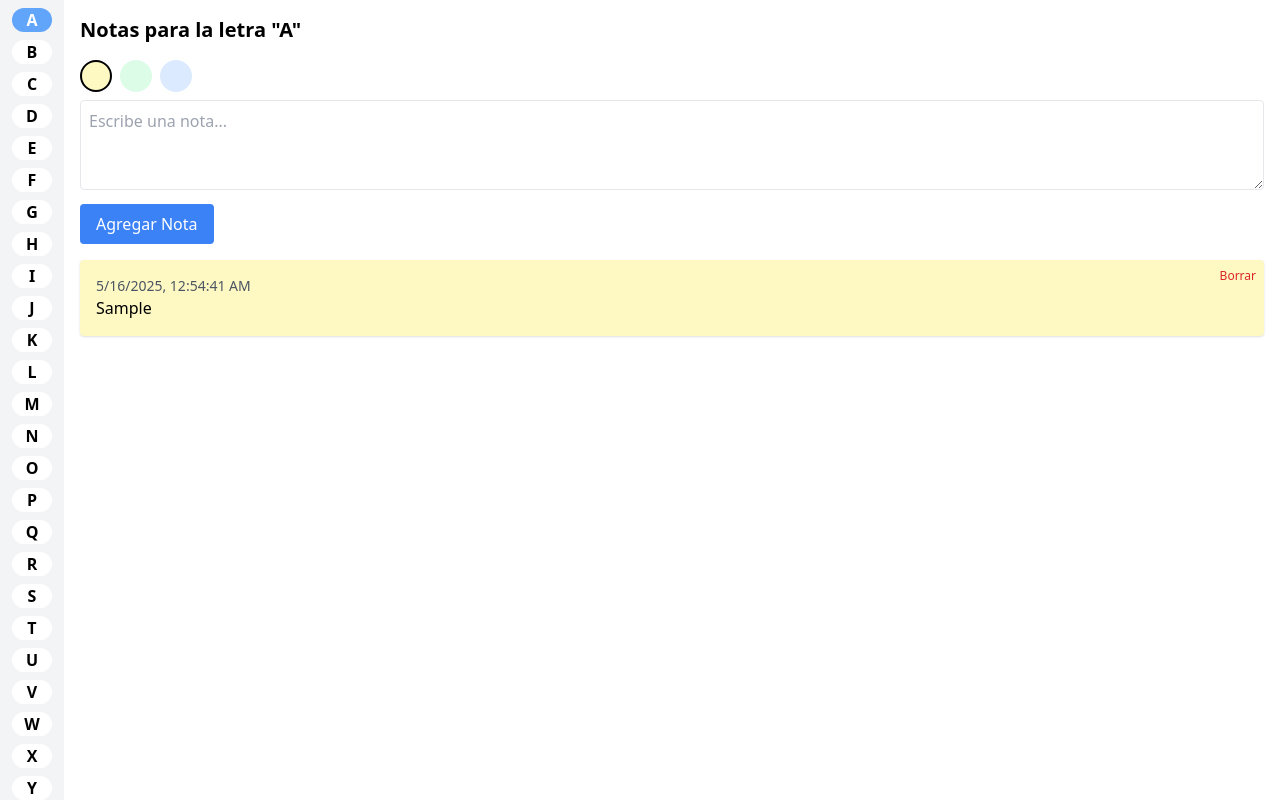
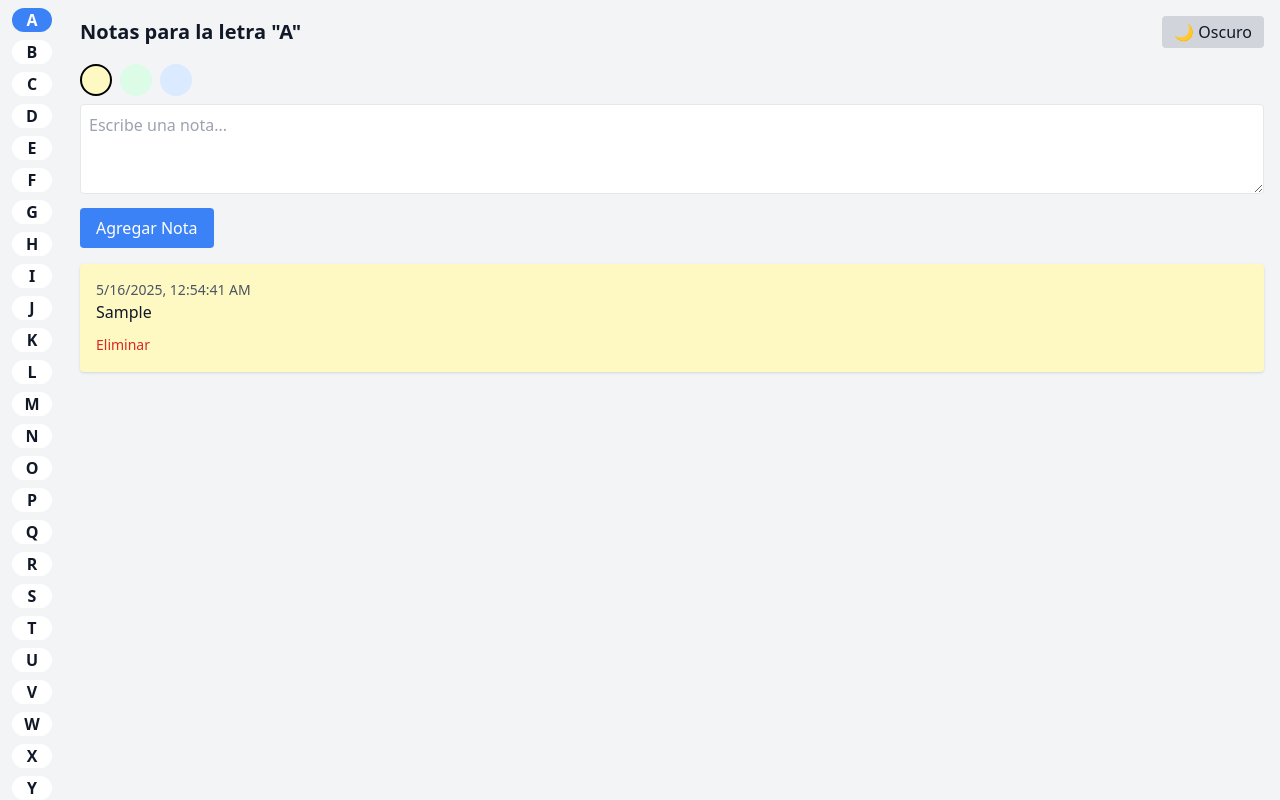
Before and after one commit to automatizacion-it/x1, a React (Vite) app: page / in a window 1280 px wide. Both pictures are taken after typing "Sample" into the empty fields and a click on the button "Agregar Nota". Built offline with nearby package versions, Linux system fonts and the light colour scheme.

Commit message:
OOOOOOOO21a

```diff
--- a/src/App.jsx
+++ b/src/App.jsx
@@ -1,23 +1,32 @@
-import { useState, useEffect, useRef } from "react";
+import { useState, useEffect } from "react";
 
-const letters = Array.from({ length: 26 }, (_, i) => String.fromCharCode(65 + i));
-const colors = ["bg-yellow-100", "bg-green-100", "bg-blue-100"];
+const letters = Array.from({ length: 26 }, (_, i) =>
+  String.fromCharCode(65 + i)
+);
+const colors = ["notaAmarilla", "notaVerde", "notaAzul"];
 
 export default function LibretaNotas() {
   const [selectedLetter, setSelectedLetter] = useState("A");
   const [notes, setNotes] = useState({});
   const [newNoteText, setNewNoteText] = useState("");
   const [selectedColor, setSelectedColor] = useState(colors[0]);
-  const lastDeletedNote = useRef(null); // ← referencia para la nota borrada
+  const [darkMode, setDarkMode] = useState(false);
 
   useEffect(() => {
     const savedNotes = JSON.parse(localStorage.getItem("libretaNotas")) || {};
     setNotes(savedNotes);
+    const savedTheme = localStorage.getItem("temaOscuro") === "true";
+    setDarkMode(savedTheme);
   }, []);
 
   useEffect(() => {
     localStorage.setItem("libretaNotas", JSON.stringify(notes));
   }, [notes]);
+
+  useEffect(() => {
+    document.documentElement.classList.toggle("dark", darkMode);
+    localStorage.setItem("temaOscuro", darkMode);
+  }, [darkMode]);
 
   const handleAddNote = () => {
     if (!newNoteText.trim()) return;
@@ -31,40 +40,28 @@ export default function LibretaNotas() {
   };
 
   const handleDeleteNote = (indexToDelete) => {
-    const confirmDelete = window.confirm("¿Estás seguro de que deseas borrar esta nota?");
-    if (!confirmDelete) return;
-
     setNotes((prev) => {
-      const currentNotes = [...(prev[selectedLetter] || [])];
-      const deleted = currentNotes.splice(indexToDelete, 1)[0];
-      lastDeletedNote.current = { letter: selectedLetter, note: deleted }; // ← guardar nota eliminada
+      const updatedNotes = [...(prev[selectedLetter] || [])];
+      updatedNotes.splice(indexToDelete, 1);
       return {
         ...prev,
-        [selectedLetter]: currentNotes,
+        [selectedLetter]: updatedNotes,
       };
     });
   };
 
-  const handleUndoDelete = () => {
-    if (!lastDeletedNote.current) return;
-
-    const { letter, note } = lastDeletedNote.current;
-    setNotes((prev) => ({
-      ...prev,
-      [letter]: [...(prev[letter] || []), note],
-    }));
-    lastDeletedNote.current = null; // ← limpiar
-  };
-
   return (
-    <div className="flex h-screen">
-      <aside className="w-16 bg-gray-100 p-2 flex flex-col items-center space-y-2 overflow-y-auto">
+    <div className="flex h-screen bg-fondoClaro dark:bg-fondoOscuro text-gray-900 dark:text-gray-100 transition-colors">
+      {/* Barra lateral */}
+      <aside className="w-16 bg-gray-100 dark:bg-gray-800 p-2 flex flex-col items-center space-y-2 overflow-y-auto">
         {letters.map((letter) => (
           <button
             key={letter}
             onClick={() => setSelectedLetter(letter)}
             className={`w-10 h-10 rounded-full font-bold ${
-              selectedLetter === letter ? "bg-blue-400 text-white" : "bg-white"
+              selectedLetter === letter
+                ? "bg-primario text-white"
+                : "bg-white dark:bg-gray-700"
             }`}
           >
             {letter}
@@ -72,59 +69,77 @@ export default function LibretaNotas() {
         ))}
       </aside>
 
+      {/* Contenido principal */}
       <main className="flex-1 p-4 overflow-y-auto">
-        <h1 className="text-xl font-bold mb-4">Notas para la letra "{selectedLetter}"</h1>
+        <div className="flex justify-between items-center mb-4">
+          <h1 className="text-xl font-bold">
+            Notas para la letra "{selectedLetter}"
+          </h1>
+          <button
+            onClick={() => setDarkMode(!darkMode)}
+            className="px-3 py-1 rounded bg-gray-300 dark:bg-gray-700"
+          >
+            {darkMode ? "🌞 Claro" : "🌙 Oscuro"}
+          </button>
+        </div>
 
+        {/* Selector de color */}
         <div className="flex space-x-2 mb-2">
           {colors.map((color) => (
             <button
               key={color}
-              className={`w-8 h-8 rounded-full border-2 ${color} ${
-                selectedColor === color ? "border-black" : "border-transparent"
+              className={`w-8 h-8 rounded-full border-2 ${
+                color === "notaAmarilla"
+                  ? "bg-yellow-100"
+                  : color === "notaVerde"
+                  ? "bg-green-100"
+                  : "bg-blue-100"
+              } ${
+                selectedColor === color
+                  ? "border-black dark:border-white"
+                  : "border-transparent"
               }`}
               onClick={() => setSelectedColor(color)}
             />
           ))}
         </div>
 
+        {/* Área de texto */}
         <textarea
           value={newNoteText}
           onChange={(e) => setNewNoteText(e.target.value)}
           rows={3}
-          className="w-full p-2 border rounded mb-2"
+          className="w-full p-2 border rounded mb-2 text-black dark:text-white dark:bg-gray-800"
           placeholder="Escribe una nota..."
         />
 
-        <div className="flex items-center space-x-2">
         <button
           onClick={handleAddNote}
           className="bg-blue-500 text-white px-4 py-2 rounded"
         >
           Agregar Nota
         </button>
-          {lastDeletedNote.current && (
-            <button
-              onClick={handleUndoDelete}
-              className="bg-gray-300 text-black px-4 py-2 rounded"
-            >
-              Deshacer
-            </button>
-          )}
-        </div>
 
+        {/* Lista de notas */}
         <div className="mt-4 space-y-4">
           {(notes[selectedLetter] || []).map((note, index) => (
             <div
               key={index}
-              className={`p-4 rounded shadow ${note.color} relative`}
+              className={`p-4 rounded shadow ${
+                note.color === "notaAmarilla"
+                  ? "bg-yellow-100"
+                  : note.color === "notaVerde"
+                  ? "bg-green-100"
+                  : "bg-blue-100"
+              }`}
             >
               <div className="text-sm text-gray-600">{note.timestamp}</div>
-              <div>{note.text}</div>
+              <div className="mb-2">{note.text}</div>
               <button
                 onClick={() => handleDeleteNote(index)}
-                className="absolute top-2 right-2 text-xs text-red-600 hover:underline"
+                className="text-red-600 hover:underline text-sm"
               >
-                Borrar
+                Eliminar
               </button>
             </div>
           ))}
```
Lines whose indentation alone changed are shown as unchanged.
